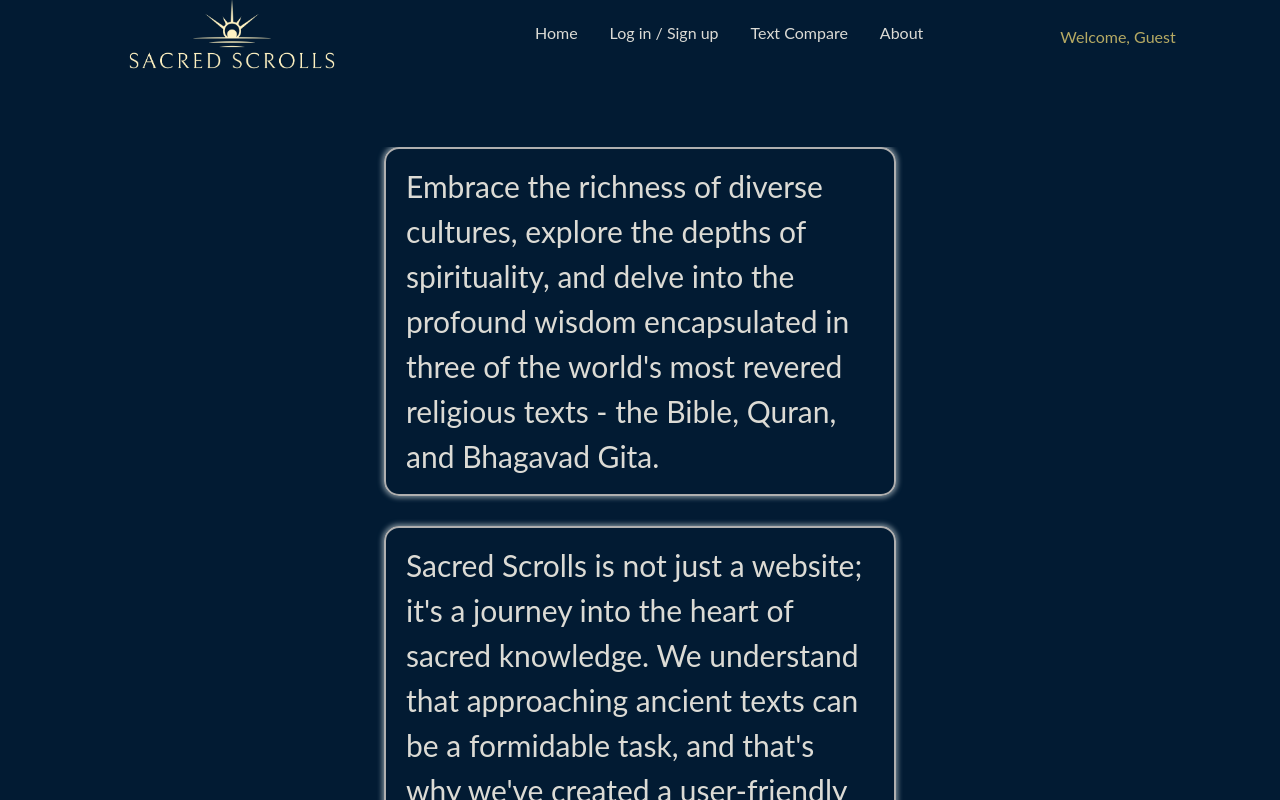
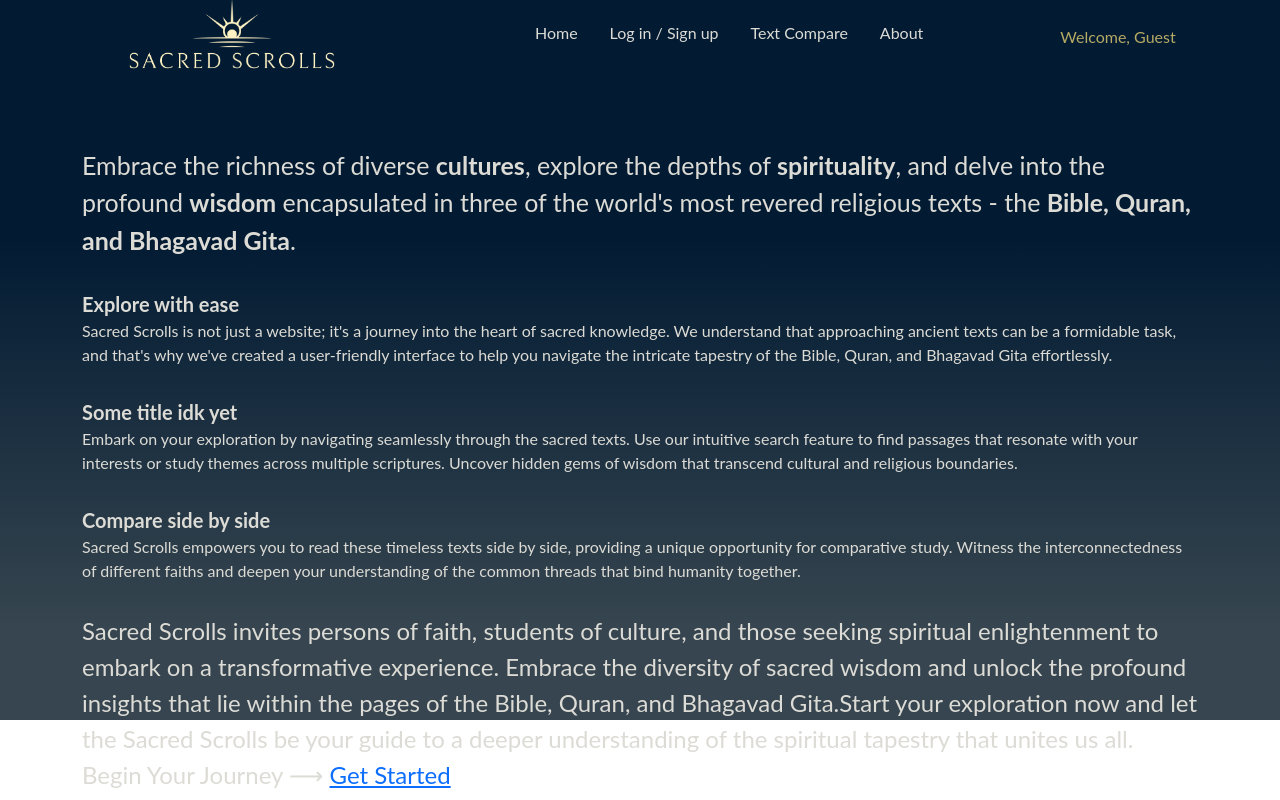
Before and after one commit to andrew-hagstrom/Sacred_Scrolls_Project, a React (Vite) app in the folder frontend/: page / in a window 1280 px wide. Shown: the top 800 px of the page. Built offline with nearby package versions, Linux system fonts and the light colour scheme.

Commit message:
homepage styling with resizing added

```diff
--- a/frontend/src/App.css
+++ b/frontend/src/App.css
@@ -4,11 +4,11 @@ body {
   background-position: 0% 0%;
   background-repeat: no-repeat;
   background-color: rgba(0,0,0,0);
+  height: 100vh;
 }
 
 #root {
   margin: 0;
-  height: auto;
   width: auto;
   font-family:'lato',sans-serif;
   color:#dcdbd5;
@@ -20,22 +20,61 @@ body {
   color:#dcdbd5;
 }
 
+.mx-2:hover {
+  /* color: rgb(182, 170, 100); */
+  background-color: rgb(2, 27, 51);
+  color:rgb(255,242,194);
+}
+
 #navbar-comp {
   margin-top: -80px;
 }
 
+
+@media (min-width:1400px) {
+  #welcome-header {
+    font-size: 35px;
+  }
+}
+
+@media (max-width:1399px) {
+  #welcome-header {
+    margin-bottom: 30px;
+    font-size: 25px;
+  }
+}
+
+
+#home-text-container {
+  display: flex;
+  justify-content: space-evenly;
+  height: auto;
+  flex-wrap: wrap;
+}
+
+.home-text-headers {
+  font-size: 20px;
+  font-weight: bold;
+}
+
+@media (min-width:1400px) {
 .home-text {
   border: 2px solid #afafaf;
   margin-bottom: 30px;
-  font-size: 30px;
+  font-size: 14px;
   padding-left:20px;
   padding-right: 20px;
   padding-top: 15px;
   padding-bottom: 15px;
   box-shadow: 0 0 5px 2px #758793;
   border-radius: 15px;
+  width:10vw;
+  margin-top:30px;
+}
 }
 
-#welcome-text {
-  width: 40vw;
+@media (max-width:1399px) {
+  .home-text {
+    margin-bottom: 30px;
+  }
 }
--- a/frontend/src/App.jsx
+++ b/frontend/src/App.jsx
@@ -34,7 +34,7 @@ function App() {
     <>
     <NavBar user={user} setUser={setUser} />
 
-    <Container style={{display:'flex', flexDirection:'column',alignItems:'center', height:'100%', overflowY:'auto'}}>
+    <Container >
      <Outlet context={{user, setUser}}/>
      </Container>
     </>
--- a/frontend/src/pages/HomePage.jsx
+++ b/frontend/src/pages/HomePage.jsx
@@ -1,4 +1,3 @@
-import LogoWithoutText from '../Images/LogoWithoutText.png'
 import {Link, useOutletContext} from "react-router-dom"
 
 
@@ -7,31 +6,41 @@ function HomePage() {
     return (
         <>
         {/* Image temporary until styled */}
-        <div id='welcome-text'>
+        <div id='welcome-header'>
+            Embrace the richness of diverse <strong>cultures</strong>, explore the depths of <strong>spirituality</strong>, and delve into the profound <strong>wisdom</strong> encapsulated
+            in three of the {"world's"} most revered religious texts - the <strong>Bible, Quran, and Bhagavad Gita</strong>.
+        </div>
+
+        <div id='home-text-container'>
         <div className='home-text'>
-            Embrace the richness of diverse cultures, explore the depths of spirituality, and delve into the profound wisdom encapsulated
-            in three of the {"world's"} most revered religious texts - the Bible, Quran, and Bhagavad Gita.
-        </div>
-        <div className='home-text'>
+            <div className='home-text-headers'>
+                Explore with ease
+            </div>
             {"Sacred Scrolls is not just a website; it's a journey into the heart of sacred knowledge. We understand that approaching ancient texts can be a formidable task, and that's why we've created a user-friendly interface to help you navigate the intricate tapestry of the Bible, Quran, and Bhagavad Gita effortlessly."}
         </div>
         <div className='home-text'>
+            <div className='home-text-headers'>
+                Some title idk yet
+            </div>
             {"Embark on your exploration by navigating seamlessly through the sacred texts. Use our intuitive search feature to find passages that resonate with your interests or study themes across multiple scriptures. Uncover hidden gems of wisdom that transcend cultural and religious boundaries."}
         </div>
         <div className='home-text'>
+            <div className='home-text-headers'>
+                Compare side by side
+            </div>
             {"Sacred Scrolls empowers you to read these timeless texts side by side, providing a unique opportunity for comparative study. Witness the interconnectedness of different faiths and deepen your understanding of the common threads that bind humanity together."}
         </div>
-        <div className='home-text'>
+        <div style={{flexBasis:'100%', fontSize:'24px'}}>
             {"Sacred Scrolls invites persons of faith, students of culture, and those seeking spiritual enlightenment to embark on a transformative experience. Embrace the diversity of sacred wisdom and unlock the profound insights that lie within the pages of the Bible, Quran, and Bhagavad Gita."}
-            {"Start your exploration now and let the Sacred Scrolls be your guide to a deeper understanding of the spiritual tapestry that unites us all. Welcome to a world where knowledge transcends borders and wisdom knows no limits."}
-        </div>
+            {"Start your exploration now and let the Sacred Scrolls be your guide to a deeper understanding of the spiritual tapestry that unites us all."}
         { user ?
             null
             :
-            <div style={{fontSize: '30px'}}>
+            <div>
                 Begin Your Journey ⟶ <Link to={'/register/'}>Get Started</Link>
             </div>
         }
+        </div>
         </div>
         </>
     )
```
